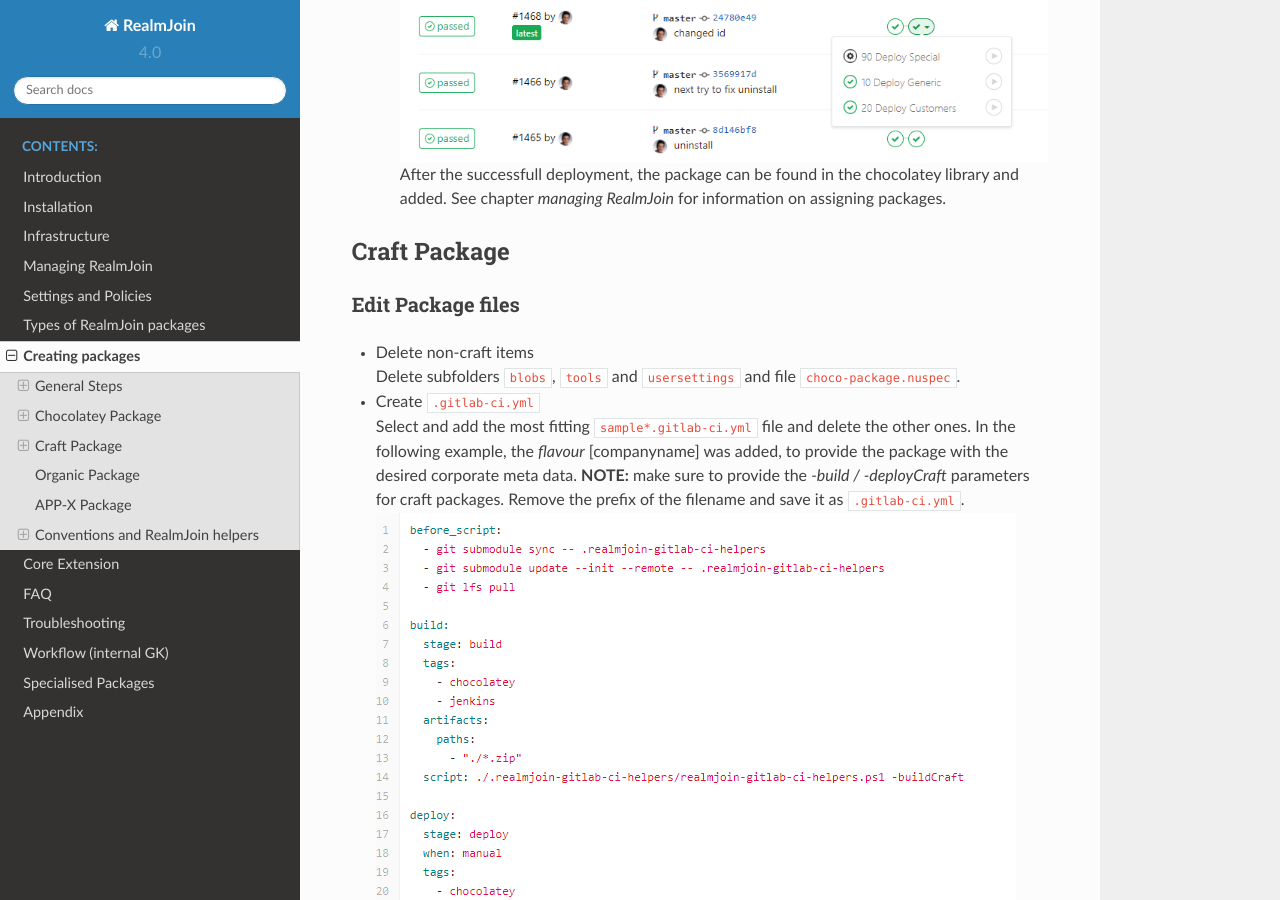
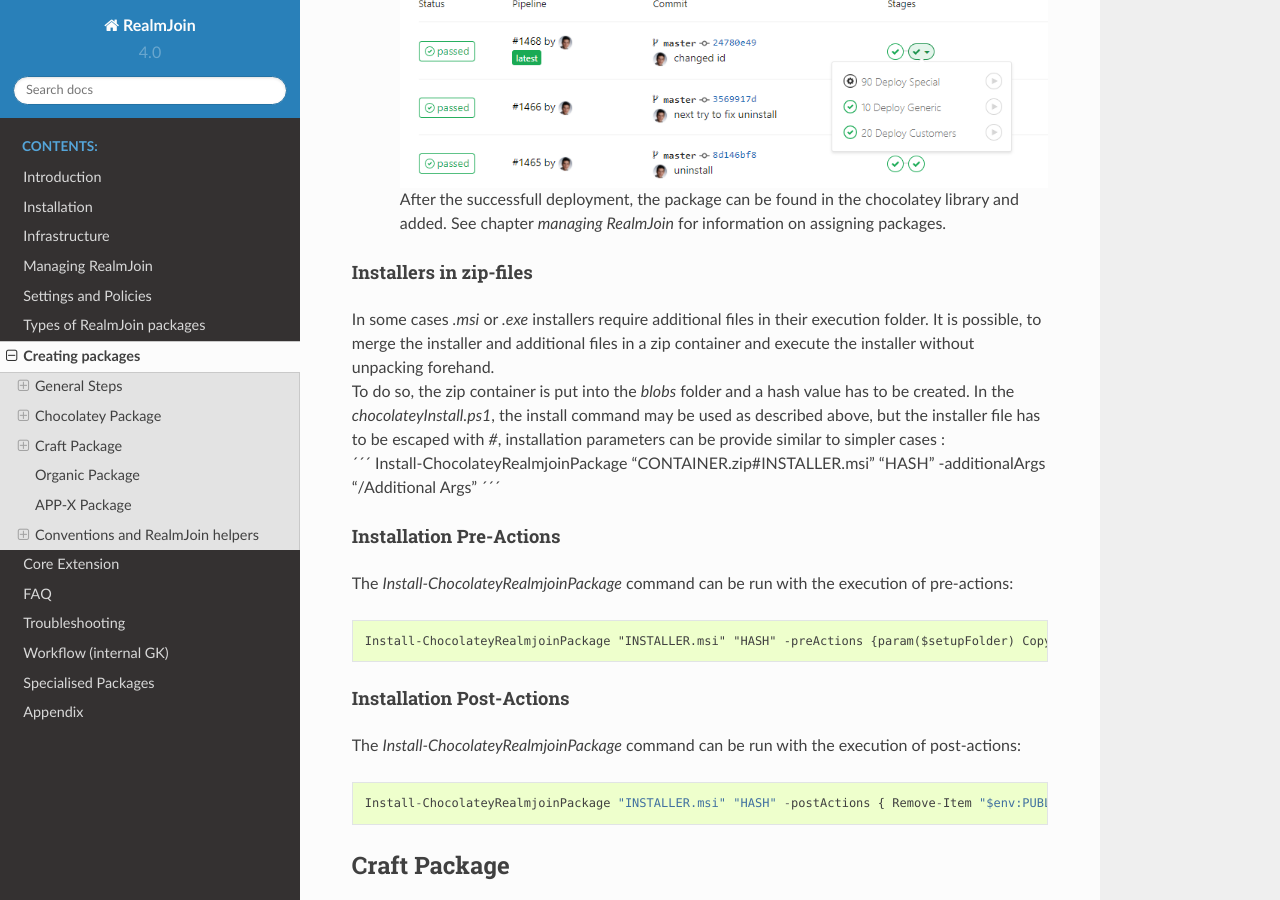
Before and after one commit to bb-froggy/realmjoin-docs, a Sphinx documentation site: the page built from docs/create-package.md, in a window 1280 px wide and 900 px high, scrolled down 5584 px. Built offline with Sphinx 7.4.7 and the Read the Docs theme 2.0.0, drawn with Linux system fonts in a browser that asks for light colours; some of the changed text lies outside the part shown.

Commit message:
Add pre and post actions

````diff
--- a/docs/create-package.md
+++ b/docs/create-package.md
@@ -83,7 +83,7 @@
   ```
   A `*.sha256` file is created for every item in the folder. The command is also listed in the placeholder file ```zzz_Place_installer_files_here_and_delete_me.txt```, which is to be deleted afterwards (as well as any ```zzz_Place_installer_files_here_and_delete_me.txt.sha256``` item).
 * Customize ```tools\chocolateyInstall.ps1```
-  Based on the samples in the file, choose the most fitting one and adapt accordingly.
+  Based on the samples in the file, choose the most fitting one and adapt accordingly. To ad additional installation parameters, the ```-silentArgs""``` or ```-additionalArgs``` options may be used.
 ![RJ package-install](./media/rj-package-install.png)
 * Customize `rj_install.cmd` and `rj_install.ps1`
     * With User Settings
@@ -103,6 +103,25 @@
   * 90 special: Deploys a new version of the special flavour package. This is used, when a package is already deployed for more than one customer. It prevents unwanted deployment of new package versions.
 ![RJ package-deploy](./media/rj-package-choco-deploy.png)
 After the successfull deployment, the package can be found in the chocolatey library and added. See chapter *managing RealmJoin* for information on assigning packages.
+
+#### Installers in zip-files
+In some cases *.msi* or *.exe* installers require additional files in their execution folder. It is possible, to merge the installer and additional files in a zip container and execute the installer without unpacking forehand.
+To do so, the zip container is put into the *blobs* folder and a hash value has to be created. In the *chocolateyInstall.ps1*, the install command may be used as described above, but the installer file has to be escaped with *#*, installation parameters can be provide similar to simpler cases :
+´´´
+ Install-ChocolateyRealmjoinPackage "CONTAINER.zip#INSTALLER.msi" "HASH" -additionalArgs "/Additional Args"
+´´´
+
+#### Installation Pre-Actions
+The *Install-ChocolateyRealmjoinPackage* command can be run with the execution of pre-actions:
+```
+Install-ChocolateyRealmjoinPackage "INSTALLER.msi" "HASH" -preActions {param($setupFolder) Copy-Item -force "$packageToolsFolder\Oracle CONFIG.ini" $setupFolder }
+```
+
+#### Installation Post-Actions
+The *Install-ChocolateyRealmjoinPackage* command can be run with the execution of post-actions:
+```
+Install-ChocolateyRealmjoinPackage "INSTALLER.msi" "HASH" -postActions { Remove-Item "$env:PUBLIC\Desktop\SHORTCUT.lnk" -ErrorAction SilentlyContinue }
+```
 
 ## Craft Package
 ### Edit Package files
````
